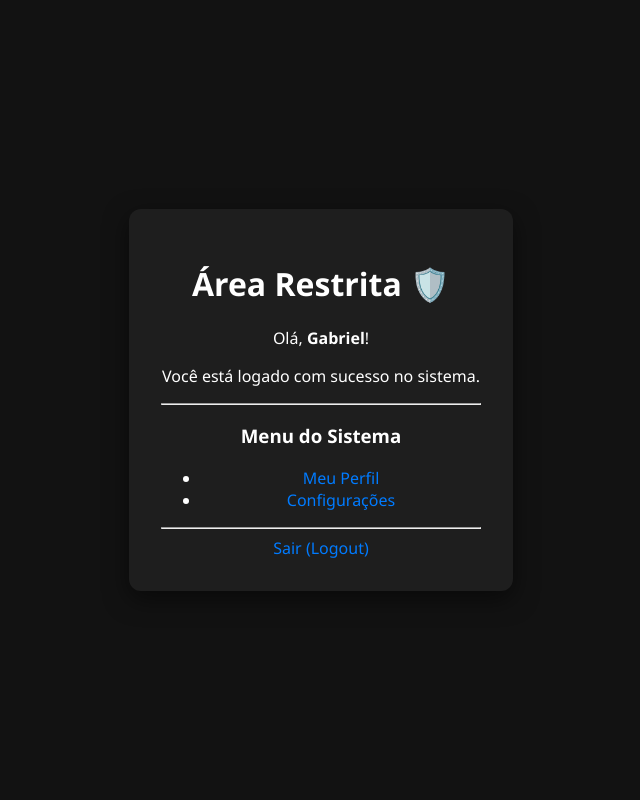
After one commit to GabrielCanalli/flask-login-project, a Flask app: page /dashboard in a window 1280 px wide. The commit adds this page. Shown: the whole page, without its empty margins (319-959 px from the left). Run offline with Flask 3, Linux system fonts and the light colour scheme; a user stored in the database is signed in.

Commit message:
Atualização
melhorei a interface com css e otimizei o resto do código tanto em python e html

```diff
--- a/app.py
+++ b/app.py
@@ -1,17 +1,72 @@
-from flask import Flask, render_template, request
+from flask import Flask, render_template, request, redirect, url_for, session
+import sqlite3
 
 app = Flask(__name__)
+# Chave secreta necessária para usar sessões
+app.secret_key = "chave_muito_segura_123"
+
+def get_db():
+    conn = sqlite3.connect("database.db")
+    return conn
+
+# Se você já criou o banco, essa parte pode ser mantida como está
+def init_db():
+    conn = get_db()
+    cursor = conn.cursor()
+    cursor.execute("CREATE TABLE IF NOT EXISTS users (id INTEGER PRIMARY KEY AUTOINCREMENT, username TEXT, password TEXT)")
+    conn.commit()
+    conn.close()
+
+init_db()
 
 @app.route("/", methods=["GET", "POST"])
-def home():
+def login():
     if request.method == "POST":
         username = request.form.get("username")
         password = request.form.get("password")
 
-        print("Usuário:", username)
-        print("Senha:", password)
+        conn = get_db()
+        cursor = conn.cursor()
+        cursor.execute("SELECT * FROM users WHERE username = ? AND password = ?", (username, password))
+        user = cursor.fetchone()
+        conn.close()
+
+        # 🚨 PRESTE ATENÇÃO NOS ESPAÇOS ABAIXO 🚨
+        if user:
+            session["usuario_logado"] = username
+            return redirect(url_for('dashboard'))
+        else:
+            return "<h1>Erro: Usuário ou senha incorretos!</h1>"
 
     return render_template("login.html")
 
+@app.route("/dashboard")
+def dashboard():
+    if "usuario_logado" not in session:
+        return redirect(url_for('login'))
+
+    return render_template("dashboard.html", nome_usuario=session["usuario_logado"])
+
+@app.route("/register", methods=["GET", "POST"])
+def register():
+    if request.method == "POST":
+        username = request.form.get("username")
+        password = request.form.get("password")
+
+        conn = get_db()
+        cursor = conn.cursor()
+        cursor.execute("INSERT INTO users (username, password) VALUES (?, ?)", (username, password))
+        conn.commit()
+        conn.close()
+
+        return redirect(url_for('login'))
+
+    return render_template("register.html")
+
+@app.route("/logout")
+def logout():
+    session.pop("usuario_logado", None)
+    return redirect(url_for('login'))
+
 if __name__ == "__main__":
     app.run(debug=True)
--- /dev/null
+++ b/static/css/style.css
@@ -0,0 +1,48 @@
+body {
+    font-family: 'Segoe UI', Tahoma, Geneva, Verdana, sans-serif;
+    background-color: #121212; /* Fundo Dark */
+    color: #ffffff;
+    display: flex;
+    justify-content: center;
+    align-items: center;
+    height: 100vh;
+    margin: 0;
+}
+
+.container {
+    background-color: #1e1e1e;
+    padding: 2rem;
+    border-radius: 12px;
+    box-shadow: 0 8px 24px rgba(0,0,0,0.5);
+    width: 320px;
+    text-align: center;
+}
+
+input {
+    width: 100%;
+    padding: 12px;
+    margin: 10px 0;
+    border-radius: 6px;
+    border: 1px solid #333;
+    background-color: #2a2a2a;
+    color: white;
+    box-sizing: border-box;
+}
+
+button {
+    width: 100%;
+    padding: 12px;
+    background-color: #007bff;
+    color: white;
+    border: none;
+    border-radius: 6px;
+    font-weight: bold;
+    cursor: pointer;
+    transition: 0.3s;
+}
+
+button:hover {
+    background-color: #0056b3;
+}
+
+a { color: #007bff; text-decoration: none; }
--- /dev/null
+++ b/templates/dashboard.html
@@ -0,0 +1,31 @@
+<!DOCTYPE html>
+<html lang="pt-br">
+<head>
+    <meta charset="UTF-8">
+    <meta name="viewport" content="width=device-width, initial-scale=1.0">
+    <title>Dashboard - Área Restrita</title>
+    <link rel="stylesheet" href="{{ url_for('static', filename='css/style.css') }}">
+</head>
+<body>
+    <div class="container">
+        <h1>Área Restrita 🛡️</h1>
+
+        <p>Olá, <strong>{{ nome_usuario }}</strong>!</p>
+        <p>Você está logado com sucesso no sistema.</p>
+
+        <hr>
+
+        <div class="menu-dashboard">
+            <h3>Menu do Sistema</h3>
+            <ul>
+                <li><a href="#">Meu Perfil</a></li>
+                <li><a href="#">Configurações</a></li>
+            </ul>
+        </div>
+
+        <hr>
+
+        <a href="/logout" class="link-secundario">Sair (Logout)</a>
+    </div>
+</body>
+</html>
```
Also changed, not shown: templates/login.html (+10 -10 lines), templates/register.html (added, +15 -0 lines), database.db (added).
